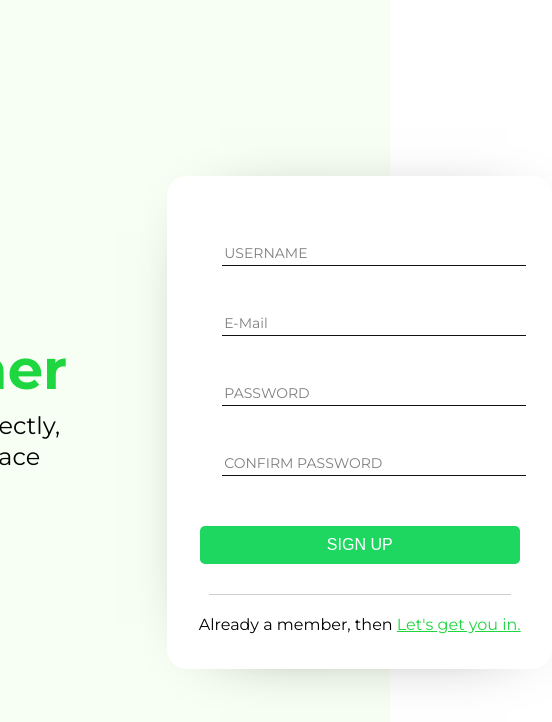
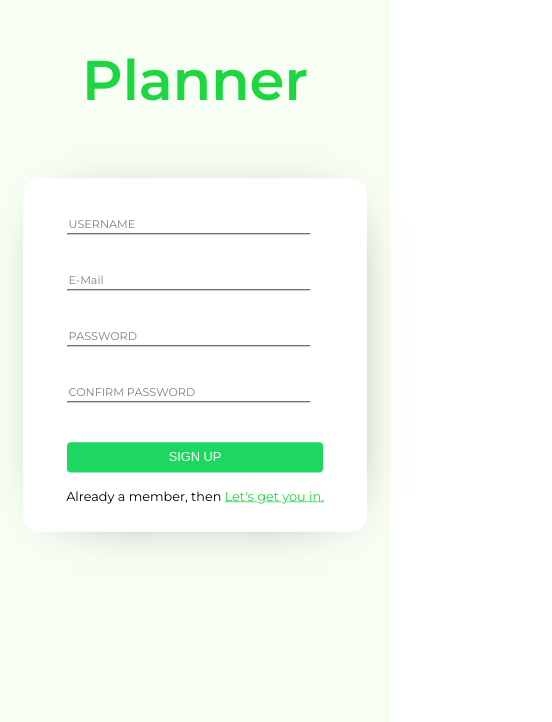
Before and after one commit to PonrajkumarRajendran/planner, a React (Create React App) app: page /signUp in a window 390 px wide. Shown: the top 722 px of the page, 552 px wide, since content can reach past the window. Built offline with nearby package versions, Linux system fonts and the light colour scheme.

Commit message:
signup -changes

```diff
--- a/src/components/authpage/signup/signup.component.jsx
+++ b/src/components/authpage/signup/signup.component.jsx
@@ -59,6 +59,10 @@ const SignUp = () => {
       <div className="info-container">
         <SideInfo />
       </div>
+      <div className="mobile-header">
+        <span>Planner</span>
+      </div>
+      <div className="signup-container-full">
         <div className="signup-container">
           <div className="signup-form">
             <form onSubmit={handleSubmit}>
@@ -93,7 +97,6 @@ const SignUp = () => {
               <AuthpageButton type="submit" buttonName={"SIGN UP"} />
             </form>
           </div>
-        <div className="divide-line"></div>
           <div className="signin-redirect">
             <span>
               Already a member, then{" "}
@@ -104,6 +107,7 @@ const SignUp = () => {
           </div>
         </div>
       </div>
+    </div>
   );
 };
 
--- a/src/components/authpage/signup/signup.styles.scss
+++ b/src/components/authpage/signup/signup.styles.scss
@@ -1,3 +1,51 @@
+@media screen and (max-width: 1023px) {
+  .signup-page {
+    min-height: 100vh;
+    align-items: center;
+    display: flex;
+    flex-direction: column;
+    background-color: rgb(247, 255, 244);
+    .signup-container-full {
+      transform: translateY(-130px);
+    }
+    .signup-container {
+      background-color: white;
+      min-height: 400px;
+      width: 400px;
+      border-radius: 20px;
+      box-shadow: 5px 5px 70px -50px #121212;
+      transform: scale(0.8);
+      padding: 15px;
+      .signup-form {
+        padding-top: 20px;
+      }
+      .signin-redirect {
+        display: flex;
+        align-items: center;
+        justify-content: center;
+        margin-top: 20px;
+        margin-bottom: 20px;
+        .redirect-link {
+          color: #1ed740;
+          text-decoration: underline;
+          cursor: pointer;
+        }
+      }
+    }
+    .info-container {
+      visibility: hidden;
+      opacity: 0;
+    }
+    .mobile-header {
+      transform: translateY(-100px);
+      font-size: 56px;
+      color: #1ed740;
+      font-weight: 600;
+      margin-bottom: 50px;
+    }
+  }
+}
+@media screen and (min-width: 1024px) {
   .signup-page {
     min-height: 100vh;
     align-items: center;
@@ -12,15 +60,8 @@
       border-radius: 20px;
       box-shadow: 5px 5px 70px -50px #121212;
       padding: 15px;
-  }
       .signup-form {
         padding-top: 40px;
-  }
-  .divide-line {
-    height: 30px;
-    width: 85%;
-    border-bottom: 1px solid #cfcdcd;
-    margin-left: 7.5%;
       }
       .signin-redirect {
         display: flex;
@@ -35,3 +76,9 @@
         }
       }
     }
+    .mobile-header {
+      visibility: hidden;
+      opacity: 0;
+    }
+  }
+}
```
Lines whose indentation alone changed are shown as unchanged.
